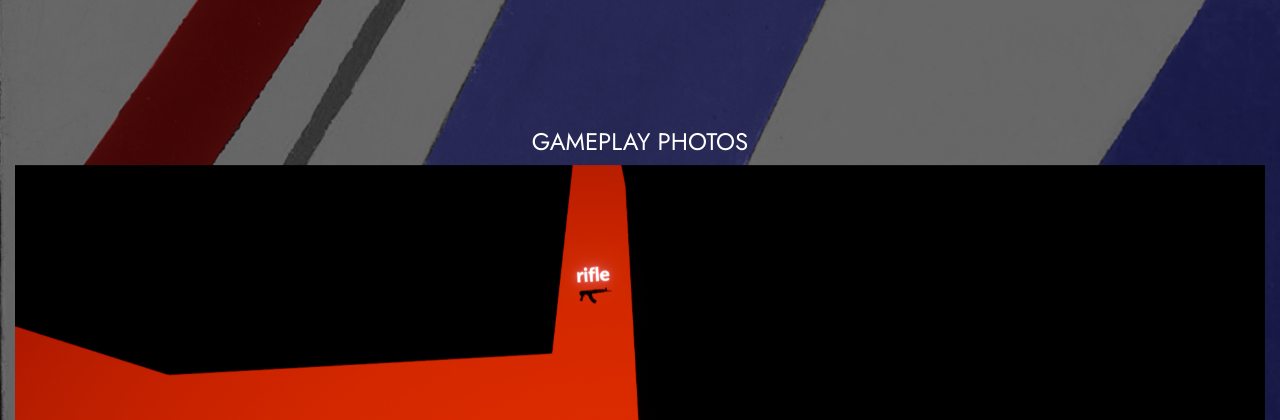
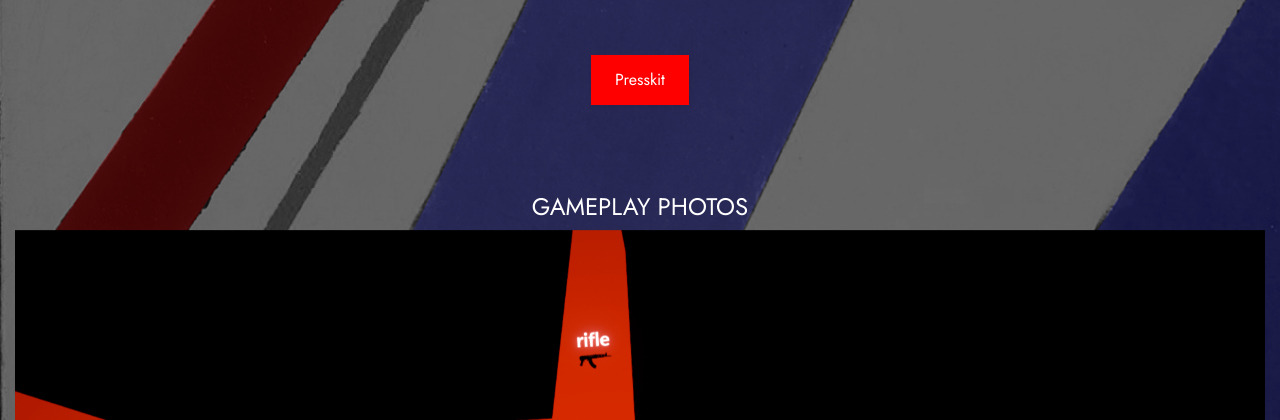
Before and after one commit to mlastovski/supremeaiarena, a Flask app: page / in a window 1280 px wide. Shown: the part 1536-1956 px from the top of the page. Run offline with Flask 2, Linux system fonts and the light colour scheme; some libraries are stand-ins or nearby versions.

Commit message:
bug fixes

```diff
--- a/app.py
+++ b/app.py
@@ -19,12 +19,9 @@
         return "<MailingGroup mail='%s'>" % self.mail
 
 
-
-
 @app.route('/', methods=["POST", "GET"])
 @app.route('/home', methods=["POST", "GET"])
 def index():
-
     if request.method == "POST":
         # emails_list = MailingGroup.query.all()
         #
@@ -49,7 +46,7 @@
         email_exists = db.session.query(exists().where(MailingGroup.mail == email)).scalar()
 
         # If yes - return an error
-        if email_exists == True:
+        if email_exists:
 
             print('We already have this email, returning error page to the user')
             print(email, ' already exists')
@@ -59,7 +56,7 @@
             return redirect('/fail')
 
         # if no - commit do database
-        elif email_exists == False:
+        elif not email_exists:
             print('New email, commiting to the database')
             print(email, ' does not exist')
 
@@ -93,5 +90,6 @@
 def fail():
     return render_template('fail.html')
 
+
 if __name__ == '__main__':
     app.run(debug=True)
--- /dev/null
+++ b/emails_with_coma.txt
@@ -0,0 +1 @@
+mark.lastovskyy@gmail.com, mail.emloft@gmail.com
--- a/static/styles/main.css
+++ b/static/styles/main.css
@@ -134,9 +134,10 @@
 }
 
 
-#pad-top {
-    padding-top: 25px;
+.pad-top {
+    padding-top: 5%;
 }
+
 
 #vid-iframe {
     padding-top: 15%;
@@ -344,3 +345,7 @@
     background-image: url(../img/background_logo.png);
     background-size: cover;
 }
+
+.height-100 {
+    height: 100vh !important;
+}
--- a/templates/index.html
+++ b/templates/index.html
@@ -125,17 +125,37 @@
 
         <div id="bgphoto">
             <!-- Game Teaser Section -->
-            <div class="container-fluid text-center" id="video_from_youtube">
-                <div class="child">
-                    <iframe class="teaser-trailer" src="https://www.youtube.com/embed/mfbRs8S601A" frameborder="0" allow="accelerometer; autoplay; encrypted-media; gyroscope; picture-in-picture" allowfullscreen class="align-mid" id="intro_vid"></iframe>
-
-                    <div id="pad-top">
-                        <a href="/presskit">
-                            <button type="button" class="btn btn-light shadow-sm px-4 mb-4">Presskit</button>
-                        </a>
+{#            <div class="container-fluid text-center" id="video_from_youtube">#}
+{##}
+{#                <div class="child">#}
+{#                    <iframe class="teaser-trailer" src="https://www.youtube.com/embed/mfbRs8S601A" frameborder="0" allow="accelerometer; autoplay; encrypted-media; gyroscope; picture-in-picture" allowfullscreen class="align-mid" id="intro_vid"></iframe>#}
+{##}
+{#                    <div id="pad-top">#}
+{#                        <a href="/presskit">#}
+{#                            <button type="button" class="btn btn-light shadow-sm px-4 mb-4">Presskit</button>#}
+{#                        </a>#}
+{#                    </div>#}
+{#                </div>#}
+{#            </div>#}
+            <div class="container d-flex h-100 flex-column">
+                <div class="flex-grow-1 pad-top">
+                <div class="row justify-content-center h-100">
+                    <div class="col-12 text-center">
+                        <div class="embed-responsive embed-responsive-16by9 pad-top">
+                            <iframe src="https://www.youtube.com/embed/mfbRs8S601A" frameborder="0" allow="accelerometer; autoplay; encrypted-media; gyroscope; picture-in-picture" allowfullscreen class="align-mid"></iframe>
+                        </div>
+                    </div>
+                    <div class="col-12 text-center">
+                        <div class="pad-top">
+                            <a href="/presskit">
+                                <button type="button" class="btn btn-light shadow-sm px-4 mb-4">Presskit</button>
+                            </a>
+                        </div>
                     </div>
                 </div>
+                </div>
             </div>
+
 
 
             <div class="container-fluid">
```
Also changed, not shown: emails.py (+6 -1 lines), emails.txt (+1 -15 lines), newsletter.db.
